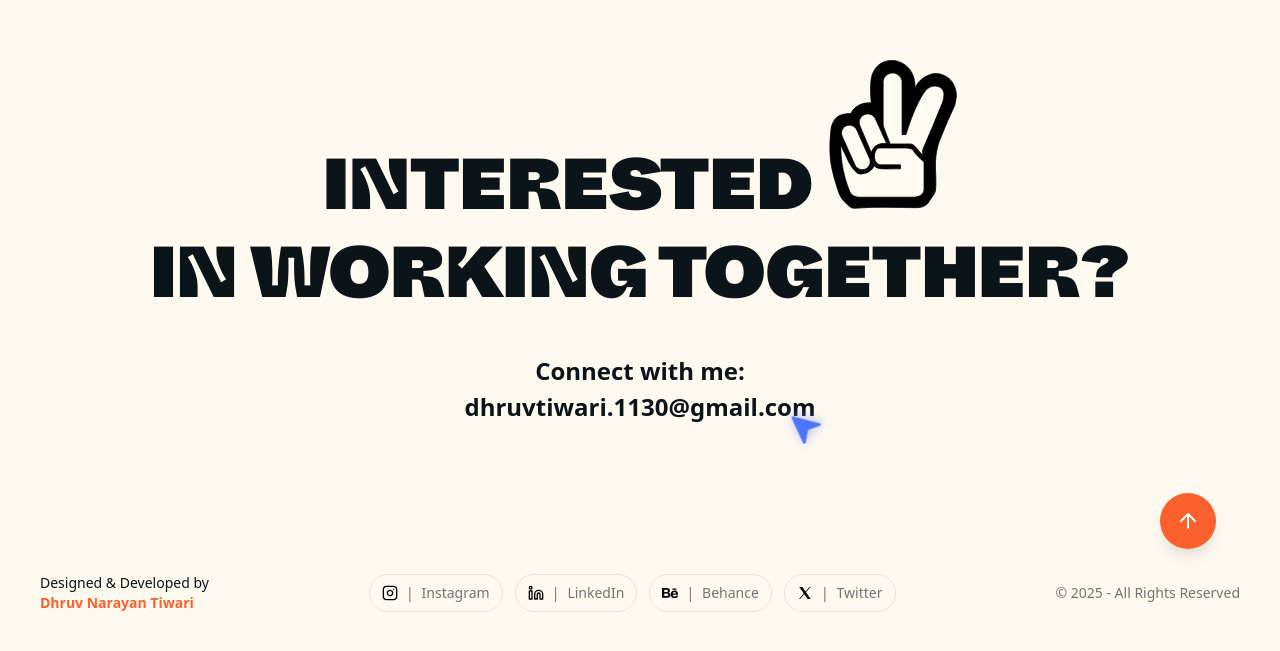
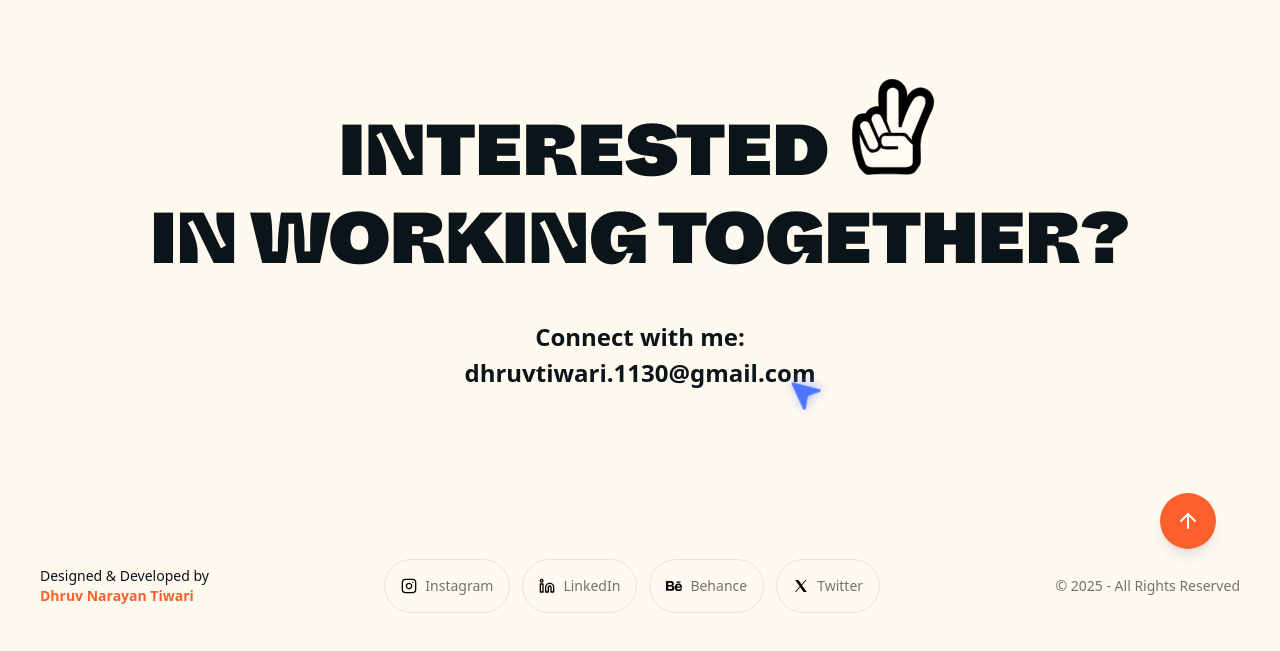
Before and after one commit to debugdhruv/Portfolio, a Next.js app: page / in a window 1280 px wide. Shown: the part 5941-6592 px from the top of the page. Built offline with nearby package versions, Linux system fonts and the light colour scheme.

Commit message:
footer done

```diff
--- a/src/app/globals.css
+++ b/src/app/globals.css
@@ -2,11 +2,7 @@
 @tailwind components;
 @tailwind utilities;
 
-html,
-body,
-* {
-  cursor: none !important;
-}
+html, body, * { cursor: none !important; }
 
 input,
 textarea,
--- a/src/app/page.tsx
+++ b/src/app/page.tsx
@@ -1669,14 +1669,14 @@ export default function Home() {
                 alt="Peace Light"
                 width={44}
                 height={44}
-                className="sm:w-32 inline-block dark:hidden"
+                className="sm:w-24 sm:h-24 inline-block dark:hidden"
               />
               <Image
                 src="/peace_dark.svg"
                 alt="Peace Dark"
                 width={44}
                 height={44}
-                className="sm:w-32 hidden dark:inline-block"
+                className="sm:w-24 sm:h-24 hidden dark:inline-block"
               />
             </>
           </div>
@@ -1742,14 +1742,14 @@ export default function Home() {
               href="https://instagram.com/dhruv_the_el_pee_da"
               target="_blank"
               rel="noopener noreferrer"
-              className="group flex items-center space-x-2 px-3 py-2 border rounded-full hover:bg-primary hover:text-white dark:hover:text-foreground transition">
+              className="group flex items-center gap-2 px-4 py-4 border rounded-full hover:bg-primary hover:text-white dark:hover:text-foreground transition">
               <>
                 <Image src="/instagram_dark.svg" alt="Instagram Dark" width={16} height={16} className="block dark:hidden group-hover:hidden" />
                 <Image src="/instagram_light.svg" alt="Instagram Light" width={16} height={16} className="hidden dark:block group-hover:hidden" />
                 <Image src="/instagram_light.svg" alt="Instagram Light Hover" width={16} height={16} className="hidden group-hover:block" />
               </>
-              <span>|</span>
-              <span>Instagram</span>
+              {/* <span className="hidden sm:inline-block">|</span> */}
+              <span className="hidden sm:inline-block">Instagram</span>
             </motion.a>
             <motion.a
               initial={{ opacity: 0, y: 50 }}
@@ -1759,14 +1759,14 @@ export default function Home() {
               href="https://linkedin.com/in/dhruvux"
               target="_blank"
               rel="noopener noreferrer"
-              className="group flex items-center space-x-2 px-3 py-2 border rounded-full hover:bg-primary hover:text-white dark:hover:text-foreground transition">
+              className="group flex items-center gap-2 px-4 py-4 border rounded-full hover:bg-primary hover:text-white dark:hover:text-foreground transition">
               <>
                 <Image src="/linkedin_dark.svg" alt="LinkedIn Dark" width={16} height={16} className="block dark:hidden group-hover:hidden" />
                 <Image src="/linkedin_light.svg" alt="LinkedIn Light" width={16} height={16} className="hidden dark:block group-hover:hidden" />
                 <Image src="/linkedin_light.svg" alt="LinkedIn Light Hover" width={16} height={16} className="hidden group-hover:block" />
               </>
-              <span>|</span>
-              <span>LinkedIn</span>
+              {/* <span className="hidden sm:inline-block">|</span> */}
+              <span className="hidden sm:inline-block">LinkedIn</span>
             </motion.a>
             <motion.a
               initial={{ opacity: 0, y: 50 }}
@@ -1776,14 +1776,14 @@ export default function Home() {
               href="https://www.behance.net/dhruvui"
               target="_blank"
               rel="noopener noreferrer"
-              className="group flex items-center space-x-2 px-3 py-2 border rounded-full hover:bg-primary hover:text-white dark:hover:text-foreground transition">
+              className="group flex items-center gap-2 px-4 py-4 border rounded-full hover:bg-primary hover:text-white dark:hover:text-foreground transition">
               <>
                 <Image src="/behance_dark.svg" alt="Behance Dark" width={16} height={16} className="block dark:hidden group-hover:hidden" />
                 <Image src="/behance_light.svg" alt="Behance Light" width={16} height={16} className="hidden dark:block group-hover:hidden" />
                 <Image src="/behance_light.svg" alt="Behance Light Hover" width={16} height={16} className="hidden group-hover:block" />
               </>
-              <span>|</span>
-              <span>Behance</span>
+              {/* <span className="hidden sm:inline-block">|</span> */}
+              <span className="hidden sm:inline-block">Behance</span>
             </motion.a>
             <motion.a
               initial={{ opacity: 0, y: 50 }}
@@ -1793,14 +1793,14 @@ export default function Home() {
               href="https://x.com/dhruv_is_here"
               target="_blank"
               rel="noopener noreferrer"
-              className="group flex items-center space-x-2 px-3 py-2 border rounded-full hover:bg-primary hover:text-white dark:hover:text-foreground transition">
+              className="group flex items-center gap-2 px-4 py-4 border rounded-full hover:bg-primary hover:text-white dark:hover:text-foreground transition">
               <>
                 <Image src="/x_dark.svg" alt="Twitter Dark" width={16} height={16} className="block dark:hidden group-hover:hidden" />
                 <Image src="/x_light.svg" alt="Twitter Light" width={16} height={16} className="hidden dark:block group-hover:hidden" />
                 <Image src="/x_light.svg" alt="Twitter Light Hover" width={16} height={16} className="hidden group-hover:block" />
               </>
-              <span>|</span>
-              <span>Twitter</span>
+              {/* <span className="hidden sm:inline-block">|</span> */}
+              <span className="hidden sm:inline-block">Twitter</span>
             </motion.a>
           </div>
 
```
